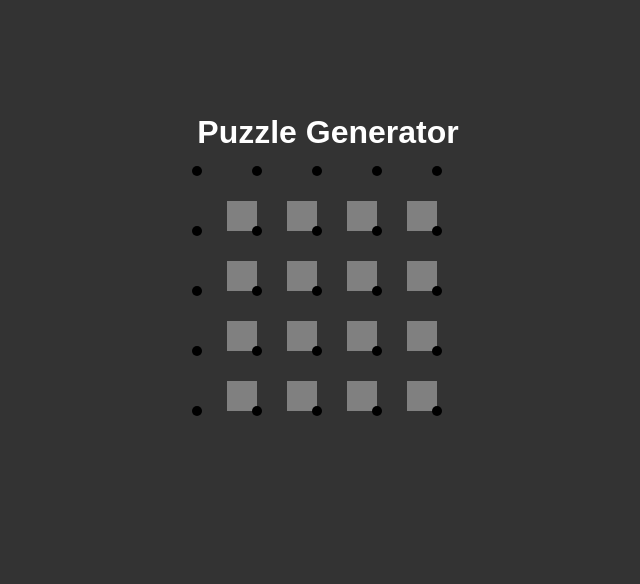
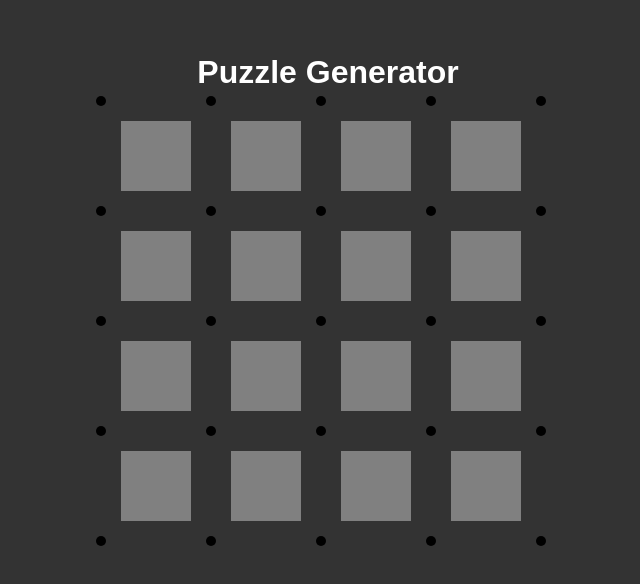
Before and after one commit to ntayl0r/TheWitnessPuzzleGenerator, a React (Create React App) app: page / in a window 1280 px wide. Shown: the part 148-732 px from the top of the page, without its empty margins (312-952 px from the left). Built offline with nearby package versions, Linux system fonts and the light colour scheme.

Commit message:
Updated grid visual presentation and spacing

```diff
--- a/src/App.js
+++ b/src/App.js
@@ -7,8 +7,14 @@ function App() {
 
   return (
     <div className="App">
-      <h1 style={{ textAlign: 'center', color: 'white' }}>Puzzle Generator</h1>
-      <Grid width={width} height={height} />
+      <div style={{ textAlign: 'center', marginTop: '20x' }}>
+        <h1 style={{ color: 'white' }}>Puzzle Generator</h1>
+      </div>
+      <div
+      //Grid initialization placing
+      style={{ display: 'flex', justifyContent: 'flex-start', marginTop: '40px', paddingRight: '55px' } }>
+        <Grid width={width} height={height} />
+      </div>
     </div>
   );
 }
--- a/src/Graph.js
+++ b/src/Graph.js
@@ -37,10 +37,21 @@ const Grid = ({ width, height }) => {
     <div
       style={{
         position: 'relative',
+        backgroundColor: '#333',
+        width: `${width * 85}px`,
+        height: `${height * 85}px`,
+      }}
+    >
+      {/* Square spacing */}
+      <div
+        style={{
+          position: 'absolute',
           display: 'grid',
-        gridTemplateColumns: `repeat(${width * 2 - 1}, 30px)`,
-        gridTemplateRows: `repeat(${height * 2 - 1}, 30px)`,
-        backgroundColor: '#333',
+          gridTemplateColumns: `repeat(${width}, 70px)`,
+          gridTemplateRows: `repeat(${height}, 70px)`,
+          gridGap: '40px',  // Adds space between the squares
+          top: '-10px', // Adjust squares' position vertically
+          left: '-10px', // Adjust squares' position horizontally
         }}
       >
         {Array.from({ length: height }).map((_, cellRow) =>
@@ -48,16 +59,23 @@ const Grid = ({ width, height }) => {
             <div
               key={`cell-${cellRow}-${cellCol}`}
               style={{
-              gridColumn: cellCol * 2 + 2,
-              gridRow: cellRow * 2 + 2,
                 backgroundColor: 'gray',
-              width: '30px',
-              height: '30px',
+                width: '70px',  // Square width
+                height: '70px', // Square height
               }}
             />
           ))
         )}
+      </div>
 
+      {/* Node Spacing */}
+      <div
+        style={{
+          position: 'absolute',
+          top: '-35px',  // Move all nodes down on the page
+          left: '-35px', // Move all nodes right on the page
+        }}
+      >
         {Array.from({ length: height + 1 }).map((_, row) =>
           Array.from({ length: width + 1 }).map((_, col) => {
             const isInPath = isNodeInPath(row, col);
@@ -72,15 +90,24 @@ const Grid = ({ width, height }) => {
                   backgroundColor: isInPath ? 'blue' : 'black',
                   borderRadius: '50%',
                   position: 'absolute',
-                top: row * 30 - 5 + row * 30,
-                left: col * 30 - 5 + col * 30,
+                  top: row * 110, // Node spacing relative to the rest of the nodes (row)
+                  left: col * 110, // Node spacing relative to the rest of the nodes (column)
                   cursor: 'pointer',
                 }}
               />
             );
           })
         )}
+      </div>
 
+        {/* Path spacing */}
+        <div
+          style={{
+            position: 'absolute',
+            top: '-35px',  // Move all path lines down on the page (same offset as nodes)
+            left: '-35px', // Move all path lines right on the page (same offset as nodes)
+          }}
+        >
           {path.map((node, index) => {
             if (index === 0) return null;
             const prevNode = path[index - 1];
@@ -89,10 +116,10 @@ const Grid = ({ width, height }) => {
 
             if (!isHorizontal && !isVertical) return null;
 
-        const x1 = prevNode.col * 1000 + prevNode.col * 1000 + 5;
-        const y1 = prevNode.row * 1000 + prevNode.row * 1000 + 5;
-        const x2 = node.col * 1000 + node.col * 1000 + 5;
-        const y2 = node.row * 1000 + node.row * 1000 + 5;
+            const x1 = prevNode.col * 110; // Path spacing should match node spacing (column)
+            const y1 = prevNode.row * 110; // Path spacing should match node spacing (row)
+            const x2 = node.col * 110;
+            const y2 = node.row * 110;
 
             return (
               <div
@@ -109,6 +136,8 @@ const Grid = ({ width, height }) => {
             );
           })}
         </div>
+
+    </div>
   );
 };
 
```
Lines whose indentation alone changed are shown as unchanged.
